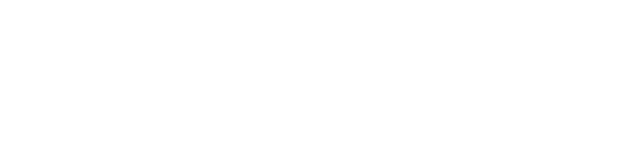
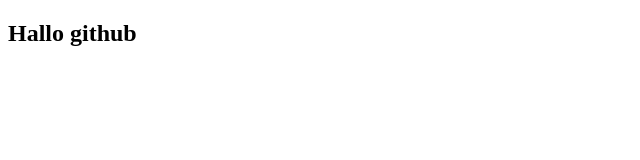
Before and after one commit to AhmetOnurBasali/Quizapp, a plain HTML site: page a.html in a window 1280 px wide. Shown: the whole page, without its empty margins (0-640 px from the left). Drawn offline with Linux system fonts and the light colour scheme.

Commit message:
headline

```diff
--- a/a.html
+++ b/a.html
@@ -13,6 +13,7 @@
 
     <div>
 
+            <h2>Hallo github</h2>
 
     </div>
 </body>
```
